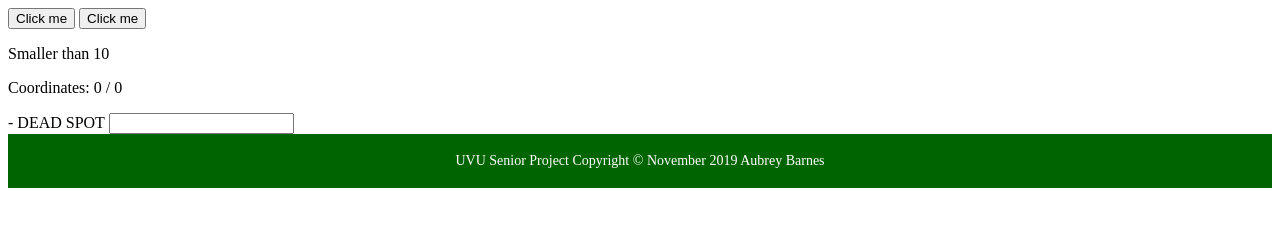
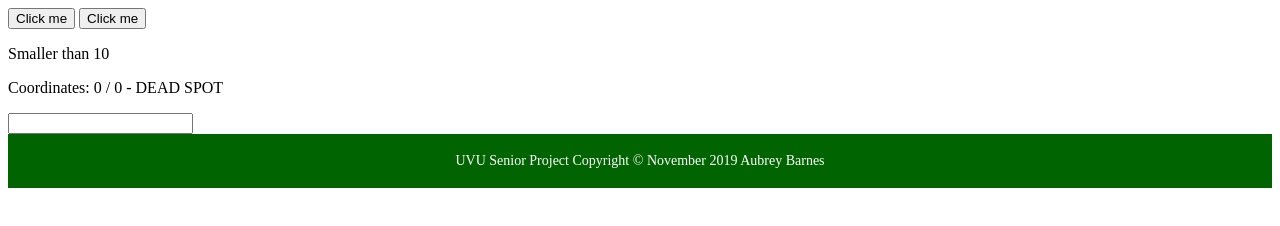
Before and after one commit to aubreyjones07/seniorproject-dgm3790-challengerequirements, a plain HTML site: page index.html in a window 1280 px wide. Drawn offline with Linux system fonts and the light colour scheme.

Commit message:
fixed <p> for coordinates

```diff
--- a/index.html
+++ b/index.html
@@ -27,8 +27,10 @@
   <button v-on:click="increase(2, $event)">Click me</button>
   <button v-on:click="counter++">Click me</button>
   <p>{{ counter * 2 > 10 ? 'Greater than 10' : 'Smaller than 10'}}</p>
-<p v-on:mousemove="updateCoordinates">Coordinates: {{ x }} / {{ y }}</p>
+<p v-on:mousemove="updateCoordinates">
+   Coordinates: {{ x }} / {{ y }}
 - <span v-on:mousemove.stop="">DEAD SPOT</span>
+</p>
 <input type="text" v-on:keyup.enter.space="alertMe">
  </div>
 
--- a/js/main.js
+++ b/js/main.js
@@ -12,7 +12,7 @@ new Vue ({
     y: 0
     },
     methods: {
-        increase: function(step){
+        increase: function(step, event){
             this.counter += step;
 
         },
```
